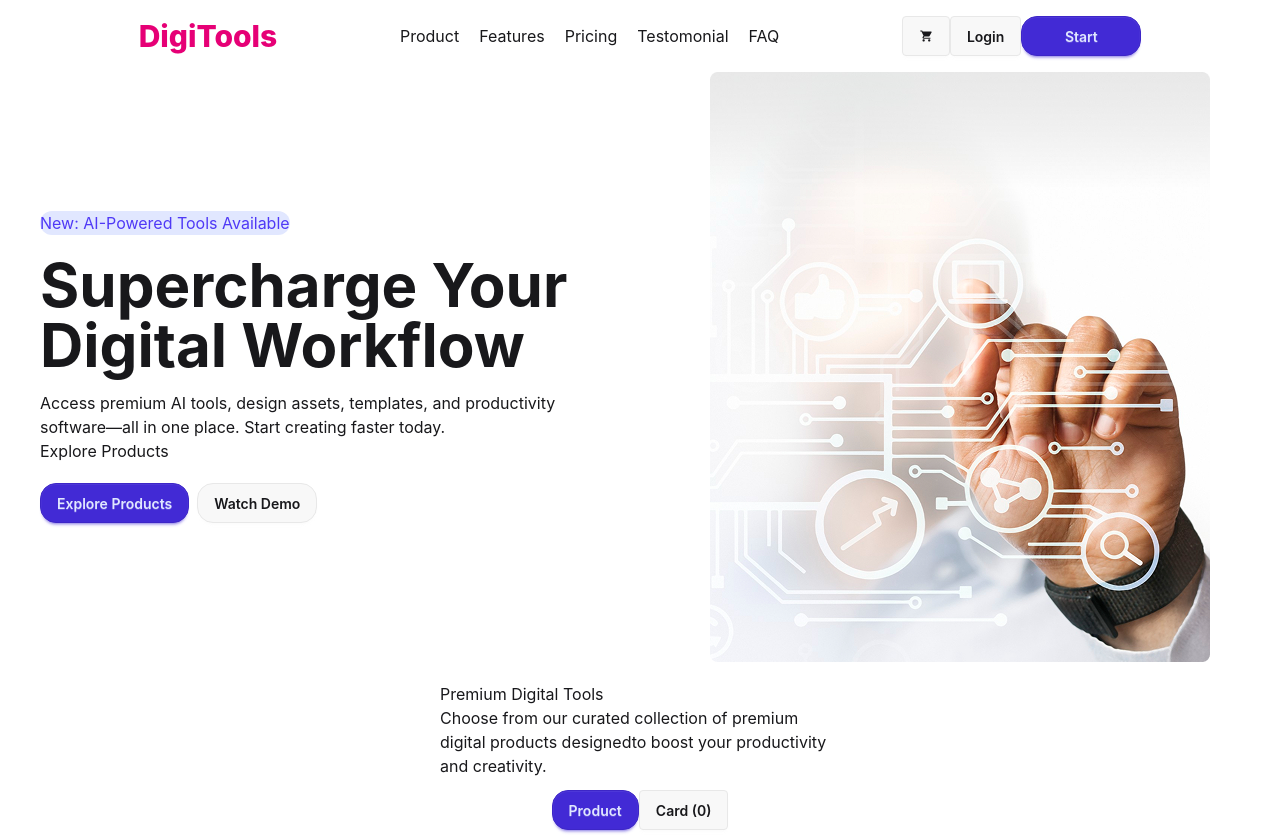
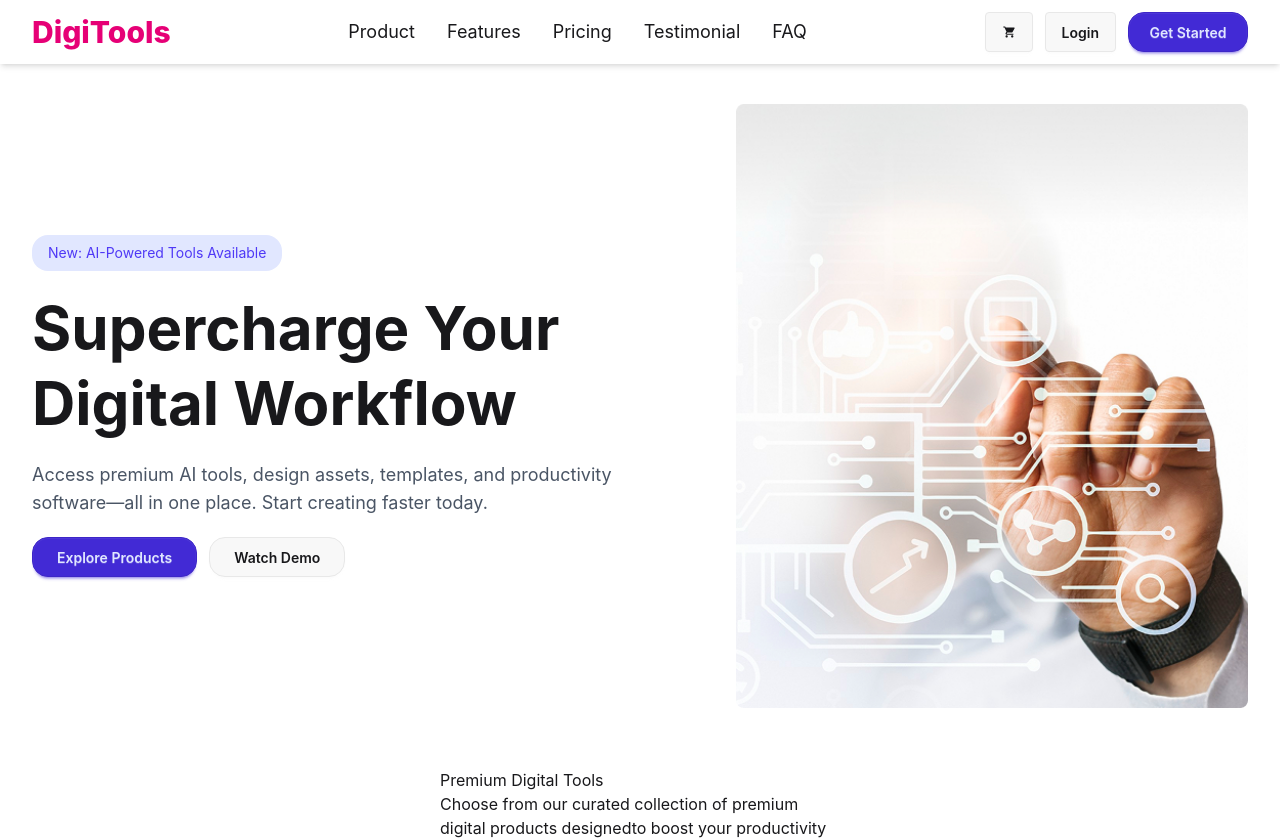
Before and after one commit to shihab-bhuiya/Ai-Subscription-Tools, a React (Vite) app: page / in a window 1280 px wide. Shown: the top 840 px of the page. Built offline with nearby package versions, Linux system fonts and the light colour scheme.

Commit message:
almost finish

```diff
--- a/src/Component/Banner/Banner.jsx
+++ b/src/Component/Banner/Banner.jsx
@@ -1,32 +1,37 @@
-/** @format */
-
 import React from "react";
 import img from '../../assets/banner.png'
 
 const Banner = () => {
   return (
-    <div className="grid lg:grid-cols-2 sm: grid-cols-1 sm:mx-auto  items-center gap-35 max-w-300 mx-auto">
-      <div className="space-y-5">
-        <button className="rounded-2xl bg-[#E1E7FF] text-[#4F39F6]">
+    <div className="grid lg:grid-cols-2 grid-cols-1 items-center gap-10 max-w-7xl mx-auto px-4 sm:px-6 lg:px-8 py-10">
+
+      {/* Left Side */}
+      <div className="space-y-5 text-center lg:text-left">
+        <button className="rounded-2xl bg-[#E1E7FF] text-[#4F39F6] px-4 py-2 text-sm">
           New: AI-Powered Tools Available
         </button>
-        <h1 className="font-bold text-6xl mb-4">
+
+        <h1 className="font-bold text-4xl sm:text-5xl lg:text-6xl leading-tight">
           Supercharge Your <br /> Digital Workflow
         </h1>
-        <p>
+
+        <p className="text-gray-600 text-base sm:text-lg">
           Access premium AI tools, design assets, templates, and productivity{" "}
-          <br />
-          software—all in one place. Start creating faster today. <br />
-          Explore Products
+          <br className="hidden lg:block" />
+          software—all in one place. Start creating faster today.
         </p>
-        <div className="flex gap-2 mt-3">
-            <button className="btn btn-primary rounded-2xl">Explore Products</button>
-            <button className="btn rounded-2xl">Watch Demo</button>
+
+        <div className="flex flex-col sm:flex-row gap-3 mt-3 justify-center lg:justify-start">
+          <button className="btn btn-primary rounded-2xl px-6 py-3">Explore Products</button>
+          <button className="btn rounded-2xl px-6 py-3">Watch Demo</button>
         </div>
       </div>
-      <div>
-        <img src={img} alt="" />
+
+      {/* Right Side */}
+      <div className="flex justify-center lg:justify-end mt-6 lg:mt-0">
+        <img src={img} alt="Banner" className="w-full max-w-md lg:max-w-lg" />
       </div>
+
     </div>
   );
 };
--- a/src/Component/Nav/Nav.jsx
+++ b/src/Component/Nav/Nav.jsx
@@ -1,27 +1,60 @@
-import React from 'react';
+import React, { useState } from 'react';
 import { IoMdCart } from "react-icons/io";
+import { HiMenu, HiX } from "react-icons/hi";
 
 const Nav = () => {
+  const [open, setOpen] = useState(false);
+
   return (
-        <div className='m-4'>
-            <div className='  flex items-center justify-evenly'>
-                <div className='font-extrabold text-pink-600 text-3xl'>
-                    DigiTools
+    <nav className="bg-white shadow-md">
+      <div className="max-w-7xl mx-auto px-4 sm:px-6 lg:px-8">
+        <div className="flex justify-between h-16 items-center">
+
+          {/* Logo */}
+          <div className="font-extrabold text-pink-600 text-3xl">DigiTools</div>
+
+          {/* Desktop Menu */}
+          <div className="hidden md:flex items-center gap-8 text-lg">
+            <h2 className="hover:text-pink-600 cursor-pointer">Product</h2>
+            <h2 className="hover:text-pink-600 cursor-pointer">Features</h2>
+            <h2 className="hover:text-pink-600 cursor-pointer">Pricing</h2>
+            <h2 className="hover:text-pink-600 cursor-pointer">Testimonial</h2>
+            <h2 className="hover:text-pink-600 cursor-pointer">FAQ</h2>
           </div>
-                <div className='flex justify-center gap-5 text-l'>
-                    <h2>Product</h2>
-                    <h2>Features</h2>
-                    <h2>Pricing</h2>
-                    <h2>Testomonial</h2>
-                    <h2>FAQ</h2>
+
+          {/* Right Buttons - Desktop */}
+          <div className="hidden md:flex items-center gap-3">
+            <button className="btn"><IoMdCart /></button>
+            <button className="btn">Login</button>
+            <button className="btn btn-primary rounded-2xl w-30">Get Started</button>
           </div>
-                <div className='gap-3 itm'>
-                    <button className='btn'><IoMdCart /></button>
-                    <button className='btn'>Login</button>
-                    <button className='btn btn-primary rounded-2xl w-30'>Start</button>
+
+          {/* Mobile Hamburger */}
+          <div className="md:hidden flex items-center">
+            <button onClick={() => setOpen(!open)}>
+              {open ? <HiX className="w-6 h-6"/> : <HiMenu className="w-6 h-6"/>}
+            </button>
           </div>
         </div>
       </div>
+
+      {/* Mobile Menu */}
+      {open && (
+        <div className="md:hidden px-4 pt-4 pb-2 space-y-2 bg-white shadow-md">
+          <h2 className="block hover:text-pink-600 cursor-pointer">Product</h2>
+          <h2 className="block hover:text-pink-600 cursor-pointer">Features</h2>
+          <h2 className="block hover:text-pink-600 cursor-pointer">Pricing</h2>
+          <h2 className="block hover:text-pink-600 cursor-pointer">Testimonial</h2>
+          <h2 className="block hover:text-pink-600 cursor-pointer">FAQ</h2>
+
+          <div className="flex flex-col gap-2 mt-2">
+            <button className="btn w-full flex justify-center items-center gap-2"><IoMdCart /> Cart</button>
+            <button className="btn w-full">Login</button>
+            <button className="btn btn-primary w-full rounded-2xl">Start</button>
+          </div>
+        </div>
+      )}
+    </nav>
   );
 };
 
```
Lines whose indentation alone changed are shown as unchanged.
